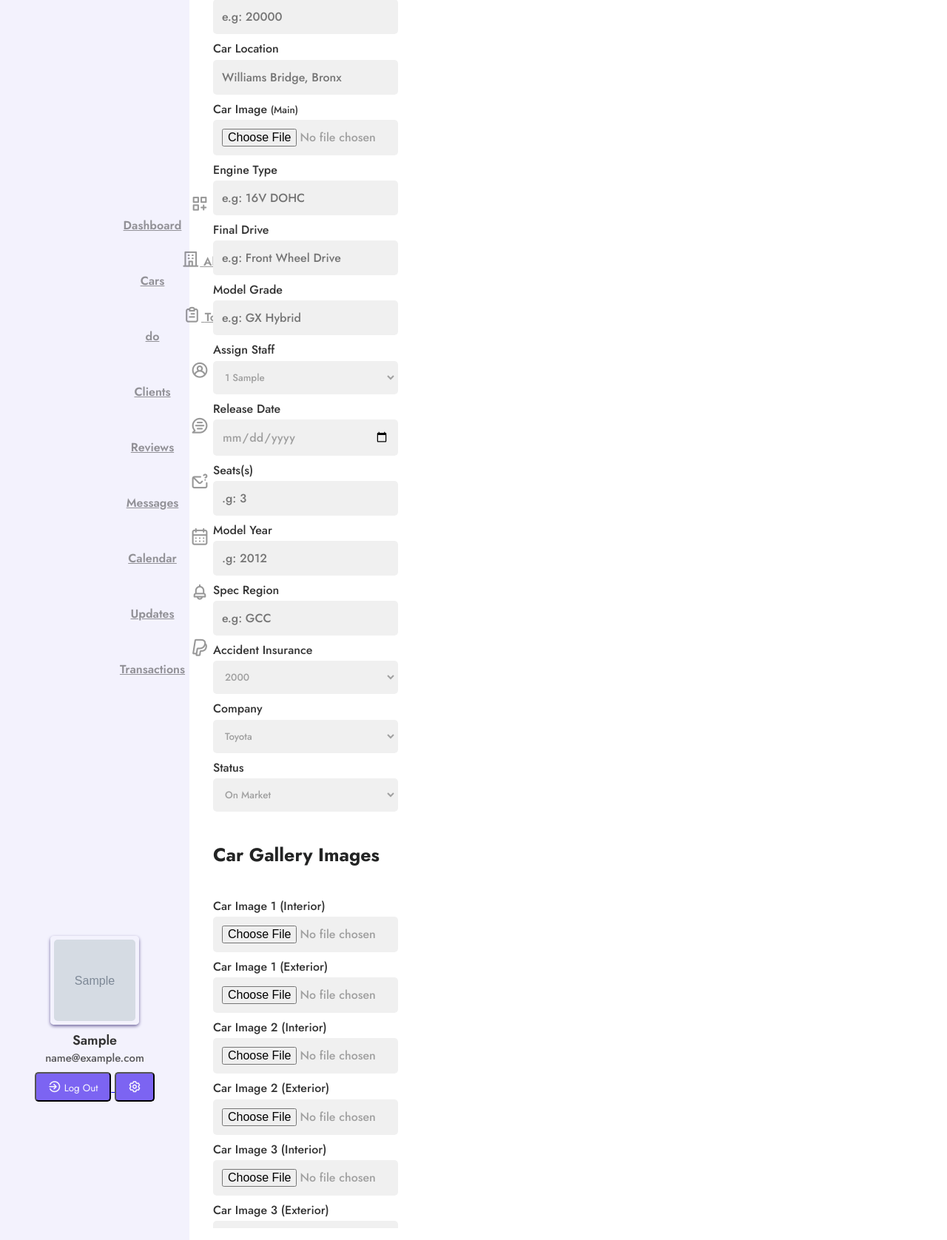
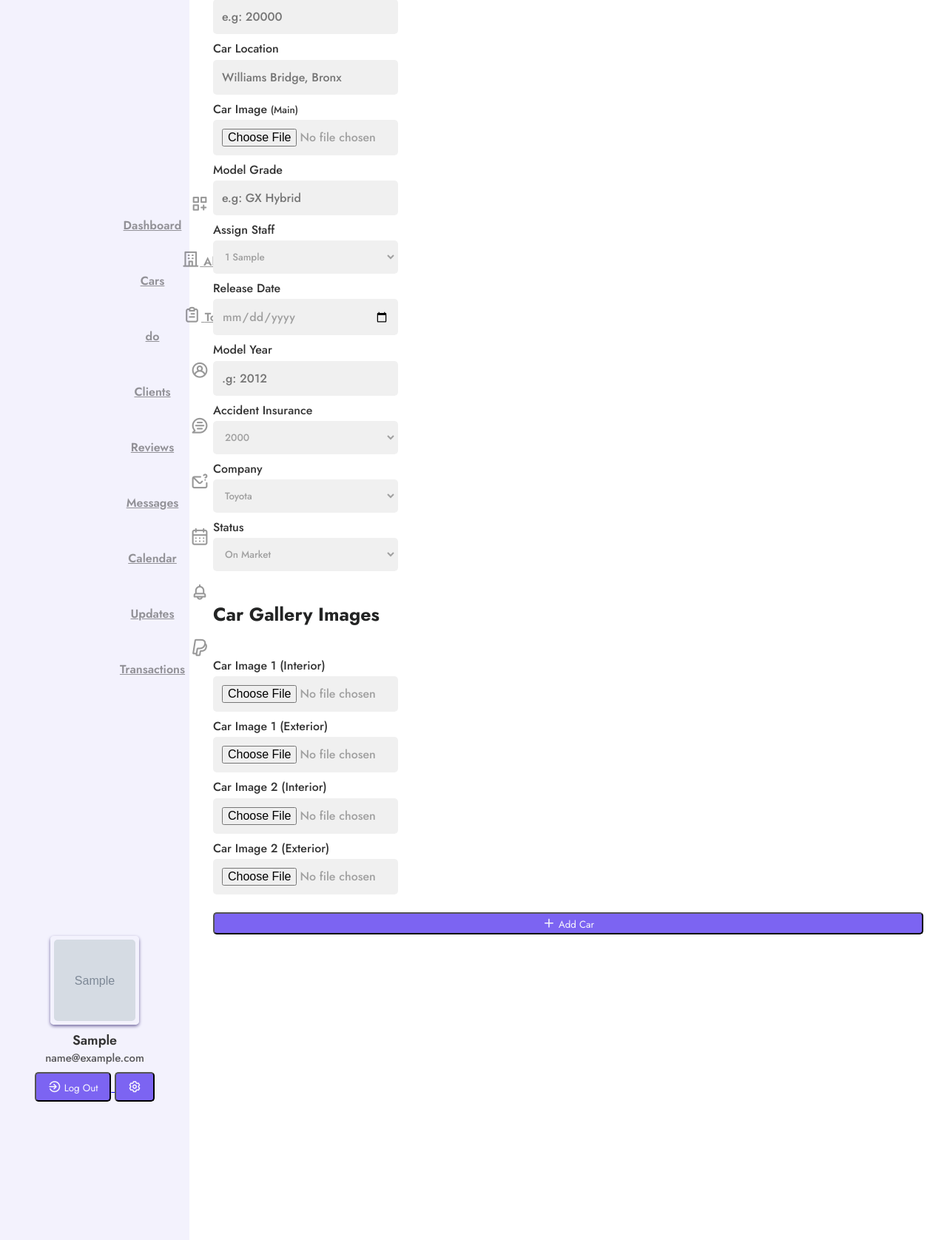
Before and after one commit to kevinokello/jadacars, a PHP site: page /jadacars/addCar.php in a window 1280 px wide. Shown: the part 338-2014 px from the top of the page at 74% size. Run offline with PHP 8.4, Linux system fonts and the light colour scheme; the visitor is signed in with stand-in values (Sample User, id 1); tables that the repository leaves empty hold one stand-in row (values such as "Sample post"); grey boxes marked "Sample" are stand-in pictures; data that the repository does not hold is empty; style sheets or scripts are compiled from the project's sources; some libraries are stand-ins or nearby versions.

Commit message:
reduced car fields

```diff
--- a/View/Backend/Admin/addCar.php
+++ b/View/Backend/Admin/addCar.php
@@ -63,16 +63,7 @@ ob_start();
 
 
 
-                        <div class="singleField">
-                            <label for="engine">Engine Type</label>
-                            <input type="text" name="engine" id="engine" placeholder="e.g: 16V DOHC" required>
-                        </div>
 
-
-                        <div class="singleField">
-                            <label for="finalDrive">Final Drive</label>
-                            <input type="text" name="finalDrive" id="finalDrive" placeholder="e.g: Front Wheel Drive" required>
-                        </div>
 
                         <div class="singleField">
                             <label for="grade">Model Grade</label>
@@ -117,10 +108,7 @@ ob_start();
                             <input type="date" name="builtDate" id="builtDate" placeholder="e.g: 2019" required>
                         </div>
 
-                        <div class="singleField">
-                            <label for="seats">Seats(s)</label>
-                            <input type="number" name="seats" id="seats" placeholder=".g: 3" required>
-                        </div>
+
 
                         <div class="singleField">
                             <label for="year">Model Year</label>
@@ -132,10 +120,7 @@ ob_start();
 
                     <div>
 
-                        <div class="singleField">
-                            <label for="spec">Spec Region</label>
-                            <input type="text" name="spec" id="spec" placeholder="e.g: GCC" required>
-                        </div>
+
 
                         <div class="singleField">
                             <label for="insurance">Accident Insurance</label>
@@ -197,28 +182,9 @@ ob_start();
                                     <input type="file" name="Exterior2" id="carImage" >
                                 </div>
                             </div>
+
                             <div>
-                                <div class="singleField">
-                                    <label for="carImage">Car Image 3 (Interior)</label>
-                                    <input type="file" name="Interior3" id="carImage" >
-                                </div>
 
-                                <div class="singleField">
-                                    <label for="carImage">Car Image 3 (Exterior)</label>
-                                    <input type="file" name="Exterior3" id="carImage" >
-                                </div>
-
-                            </div>
-                            <div>
-                                <div class="singleField">
-                                    <label for="carImage">Car Image 4 (Interior)</label>
-                                    <input type="file" name="Interior4" id="carImage" >
-                                </div>
-
-                                <div class="singleField">
-                                    <label for="carImage">Car Image 4 (Exterior)</label>
-                                    <input type="file" name="Exterior4" id="carImage" >
-                                </div>
 
                                 <a href="#galleryForm">
                                     <button  class="btn flex bg" style="width: 100%;" name='submit'>
@@ -249,14 +215,10 @@ if(isset($_POST['submit'])){
     $carPrice = $_POST['carPrice'];
     $carLocation = $_POST['carLocation'];
 
-    $engine = $_POST['engine'];
 
     $builtDate = $_POST['builtDate'];
-    $seats = $_POST['seats'];
     $year = $_POST['year'];
-    $finalDrive = $_POST['finalDrive'];
     $grade = $_POST['grade'];
-    $spec = $_POST['spec'];
     $insurance = $_POST['insurance'];
     $staffID = $_POST['staffID'];
     $status = $_POST['status'];
@@ -327,45 +289,7 @@ if(isset($_POST['submit'])){
 
     // Uploading Interior3 to the database =======================>
 
-   if(isset($_FILES['Interior3']['name'])){
-    //To upload the image we need the image name, source and destination.
-    $InteriorImage3 = $_FILES['Interior3']['name'];
-    // Source ================>
-    $imageSource = $_FILES['Interior3']['tmp_name'];
-    // Destination ================>
-    $imageDestination = "../Assets/dbImages".$InteriorImage3;
-    // Finally upload the image ========>
-    $uploadImage = move_uploaded_file($imageSource, $imageDestination);
 
-    if($uploadImage == false){
-      $_SESSION['imgUpload']  = '<span class="fail">Failed to upload image!</span>';
-    }
-  }else{
-
-    $InteriorImage3 ="";
-    }
-
-
-
-    // Uploading Interior4 to the database =======================>
-
-   if(isset($_FILES['Interior4']['name'])){
-    //To upload the image we need the image name, source and destination.
-    $InteriorImage4 = $_FILES['Interior4']['name'];
-    // Source ================>
-    $imageSource = $_FILES['Interior4']['tmp_name'];
-    // Destination ================>
-    $imageDestination = "../Assets/dbImages".$InteriorImage4;
-    // Finally upload the image ========>
-    $uploadImage = move_uploaded_file($imageSource, $imageDestination);
-
-    if($uploadImage == false){
-      $_SESSION['imgUpload']  = '<span class="fail">Failed to upload image!</span>';
-    }
-  }else{
-
-    $InteriorImage4 ="";
-    }
 
 
 
@@ -413,73 +337,25 @@ if(isset($_POST['submit'])){
 
 
 
-    // Uploading Exterior3 to the database =======================>
-
-   if(isset($_FILES['Exterior3']['name'])){
-    //To upload the image we need the image name, source and destination.
-    $ExteriorImage3 = $_FILES['Exterior3']['name'];
-    // Source ================>
-    $imageSource = $_FILES['Exterior3']['tmp_name'];
-    // Destination ================>
-    $imageDestination = "../Assets/dbImages".$ExteriorImage3;
-    // Finally upload the image ========>
-    $uploadImage = move_uploaded_file($imageSource, $imageDestination);
-
-    if($uploadImage == false){
-      $_SESSION['imgUpload']  = '<span class="fail">Failed to upload image!</span>';
-    }
-  }else{
-
-    $ExteriorImage3 ="";
-    }
-
-    // Uploading Exterior4 to the database =======================>
-
-   if(isset($_FILES['Exterior4']['name'])){
-    //To upload the image we need the image name, source and destination.
-    $ExteriorImage4 = $_FILES['Exterior4']['name'];
-    // Source ================>
-    $imageSource = $_FILES['Exterior4']['tmp_name'];
-    // Destination ================>
-    $imageDestination = "../Assets/dbImages".$ExteriorImage4;
-    // Finally upload the image ========>
-    $uploadImage = move_uploaded_file($imageSource, $imageDestination);
-
-    if($uploadImage == false){
-      $_SESSION['imgUpload']  = '<span class="fail">Failed to upload image!</span>';
-    }
-  }else{
-
-    $ExteriorImage4 ="";
-    }
-
-
   $sql = "INSERT INTO cars SET
   carname = '$carName',
   location = '$carLocation',
   mainimage = '$image',
 
-  engine = '$engine',
 
 
   releasedate = '$builtDate',
-  seats = '$seats',
   modelyear = '$year',
-  finaldrive = '$finalDrive',
   modelgrade = '$grade',
-  specregion = '$spec',
   insurance = '$insurance',
   company = '$company',
   staffID = '$staffID',
   status = '$status',
   Interior1 = '$InteriorImage1',
   Interior2 = '$InteriorImage2',
-  Interior3 = '$InteriorImage3',
-  Interior4 = '$InteriorImage4',
+
   Exterior1  = '$ExteriorImage1',
-  Exterior2 = '$ExteriorImage2',
-  Exterior3 = '$ExteriorImage3',
-  Exterior4 = '$ExteriorImage4'
+  Exterior2 = '$ExteriorImage2'
   ";
 
   $result = mysqli_query($conn, $sql);
```
Also changed, not shown: Database/jadacarsbd.sql (+1 -9 lines).
